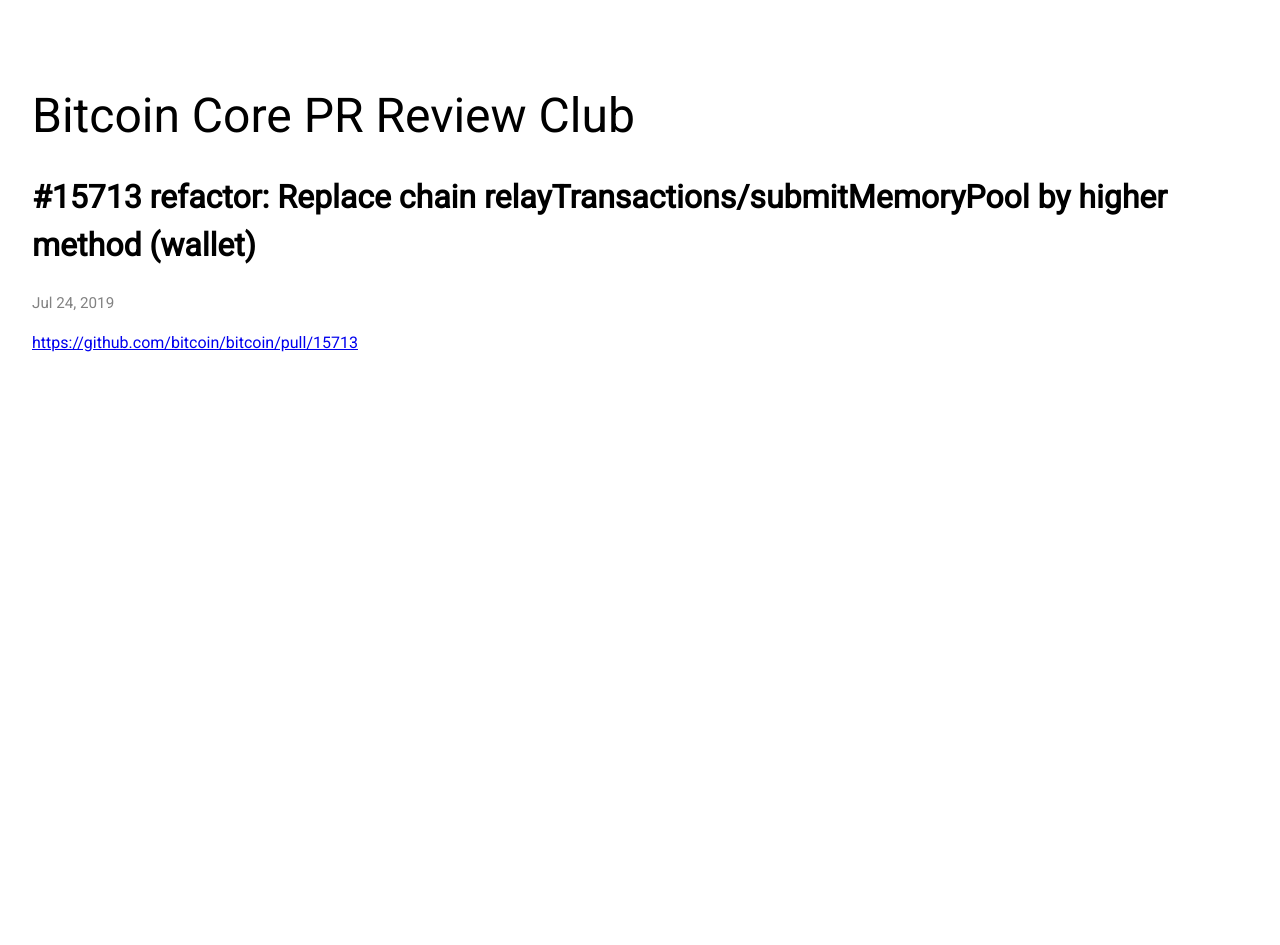
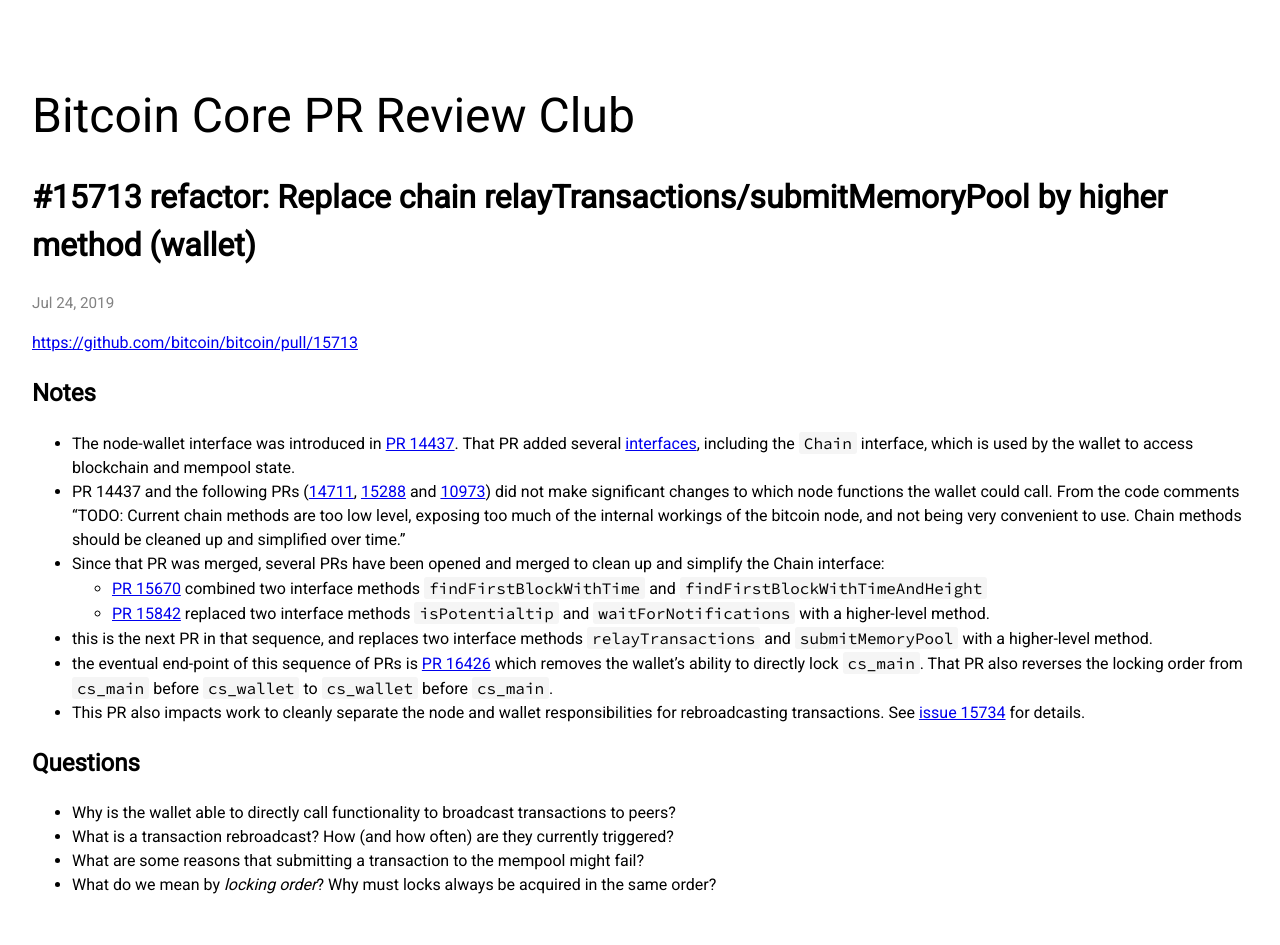
Before and after one commit to bitcoin-core-review-club/website, a Jekyll site: the page built from _posts/2019-07-24-#15713.md, in a window 1280 px wide. Built offline with Jekyll 4.4.1, drawn with Linux system fonts in a browser that asks for light colours; nearby versions of some CDN libraries; before the commit the page ends 900 px from its top, so only the background shows below that.

Commit message:
Add notes and questions for n15713

```diff
--- a/_posts/2019-07-24-#15713.md
+++ b/_posts/2019-07-24-#15713.md
@@ -4,3 +4,49 @@
 ---
 
 [https://github.com/bitcoin/bitcoin/pull/15713](https://github.com/bitcoin/bitcoin/pull/15713)
+
+
+## Notes
+
+- The node-wallet interface was introduced in [PR
+  14437](https://github.com/bitcoin/bitcoin/pull/14437). That PR added several
+[interfaces](https://github.com/bitcoin/bitcoin/blob/e6e99d4f757f2e5052f0cc68951c75e91e4753e3/src/interfaces/README.md),
+including the `Chain` interface, which is used by the wallet to access
+blockchain and mempool state.
+- PR 14437 and the following PRs
+  ([14711](https://github.com/bitcoin/bitcoin/pull/14711),
+[15288](https://github.com/bitcoin/bitcoin/pull/15288) and
+[10973](https://github.com/bitcoin/bitcoin/pull/10973)) did not make
+significant changes to which node functions the wallet could call. From the
+code comments "TODO: Current chain methods are too low level, exposing too
+much of the internal workings of the bitcoin node, and not being very
+convenient to use. Chain methods should be cleaned up and simplified over
+time."
+- Since that PR was merged, several PRs have been opened and merged to
+clean up and simplify the Chain interface:
+  - [PR 15670](https://github.com/bitcoin/bitcoin/pull/15670) combined two
+    interface methods `findFirstBlockWithTime` and
+`findFirstBlockWithTimeAndHeight`
+  - [PR 15842](https://github.com/bitcoin/bitcoin/pull/15842) replaced two
+    interface methods `isPotentialtip` and `waitForNotifications` with a
+higher-level method.
+- this is the next PR in that sequence, and replaces two interface methods
+  `relayTransactions` and `submitMemoryPool` with a higher-level method.
+- the eventual end-point of this sequence of PRs is [PR
+  16426](https://github.com/bitcoin/bitcoin/pull/16426) which removes the
+wallet's ability to directly lock `cs_main`. That PR also reverses the locking
+order from `cs_main` before `cs_wallet` to `cs_wallet` before `cs_main`.
+- This PR also impacts work to cleanly separate the node and wallet
+  responsibilities for rebroadcasting transactions. See [issue
+15734](https://github.com/bitcoin/bitcoin/issues/15734) for details.
+
+## Questions
+
+- Why is the wallet able to directly call functionality to broadcast
+  transactions to peers?
+- What is a transaction rebroadcast? How (and how often) are they currently
+  triggered?
+- What are some reasons that submitting a transaction to the mempool might
+  fail?
+- What do we mean by _locking order_? Why must locks always be acquired in the
+  same order?
```
